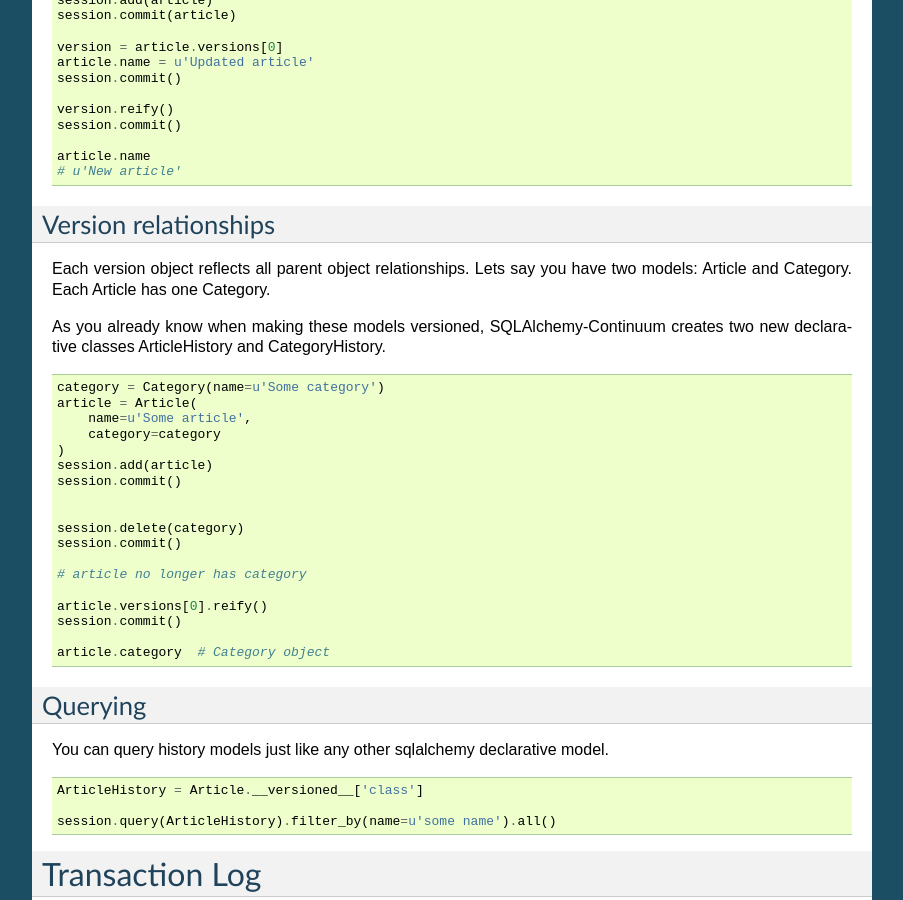
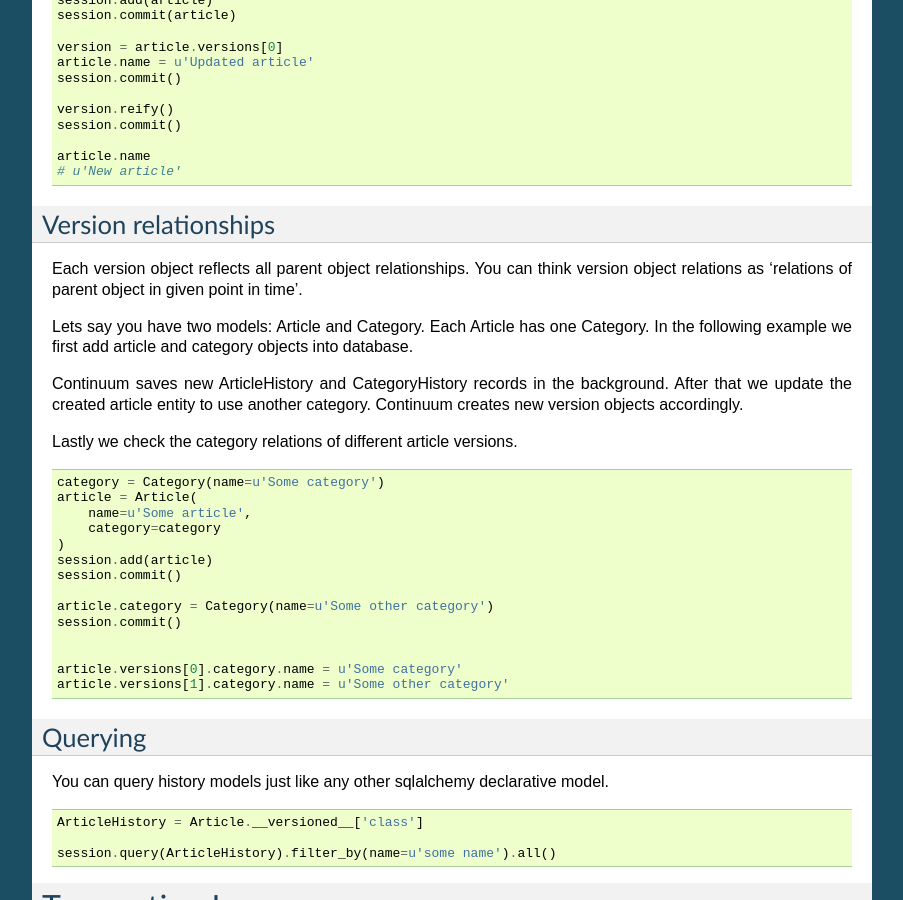
Before and after one commit to kvesteri/sqlalchemy-continuum, a Sphinx documentation site: the page built from docs/index.rst, in a window 1280 px wide and 900 px high, scrolled down 3295 px. Shown: the whole window, without its empty margins (198-1101 px from the left). Built offline with Sphinx 7.4.7, drawn with Linux system fonts in a browser that asks for light colours; some of the changed text lies outside the part shown.

Commit message:
Added docs

```diff
--- a/docs/index.rst
+++ b/docs/index.rst
@@ -242,9 +242,13 @@ Reverting changes
 Version relationships
 ---------------------
 
-Each version object reflects all parent object relationships. Lets say you have two models: Article and Category. Each Article has one Category.
+Each version object reflects all parent object relationships. You can think version object relations as 'relations of parent object in given point in time'.
 
-As you already know when making these models versioned, SQLAlchemy-Continuum creates two new declarative classes ArticleHistory and CategoryHistory.
+Lets say you have two models: Article and Category. Each Article has one Category. In the following example we first add article and category objects into database.
+
+Continuum saves new ArticleHistory and CategoryHistory records in the background. After that we update the created article entity to use another category. Continuum creates new version objects accordingly.
+
+Lastly we check the category relations of different article versions.
 
 
 ::
@@ -258,17 +262,12 @@ As you already know when making these models versioned, SQLAlchemy-Continuum cre
     session.add(article)
     session.commit()
 
-
-    session.delete(category)
+    article.category = Category(name=u'Some other category')
     session.commit()
 
-    # article no longer has category
 
-    article.versions[0].reify()
-    session.commit()
-
-    article.category  # Category object
-
+    article.versions[0].category.name = u'Some category'
+    article.versions[1].category.name = u'Some other category'
 
 
 
@@ -448,6 +447,7 @@ Continuum schema
 
 By default SQLAlchemy-Continuum creates history tables for all versioned tables. So for example if you have two models Article and Category, SQLAlchemy-Continuum would create two history models ArticleHistory and CategoryHistory.
 
+Continuum also creates transaction_log table and transaction_changes table. By default transaction_log contains columns id (autoincremented primary key column) and issued_at (auto-assigned datetime column) whereas transaction_changes contains columns transaction_id and entity_name.
 
 
 Extensions
```
Also changed, not shown: other parts of docs/index.rst (+1 -1 lines).
